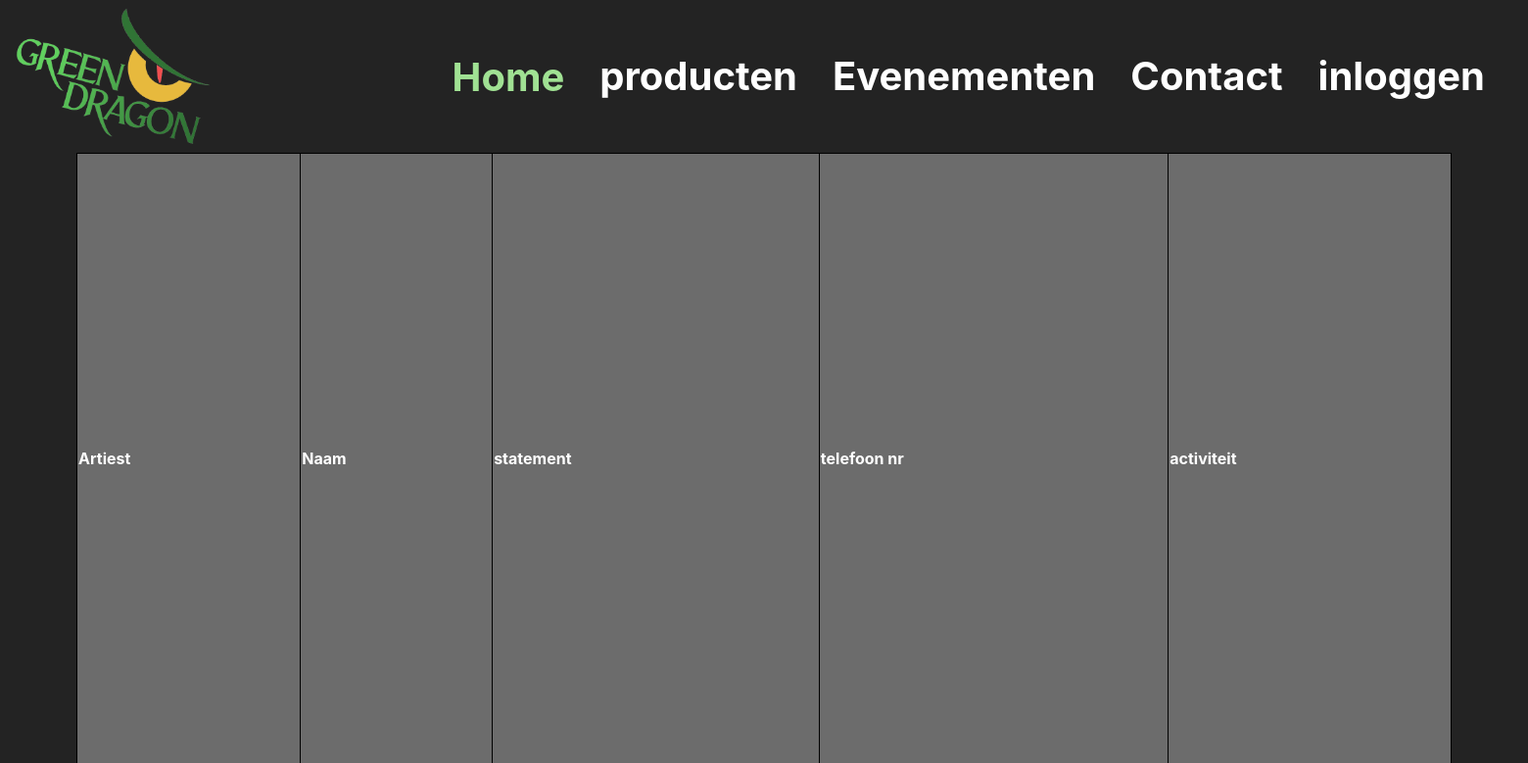
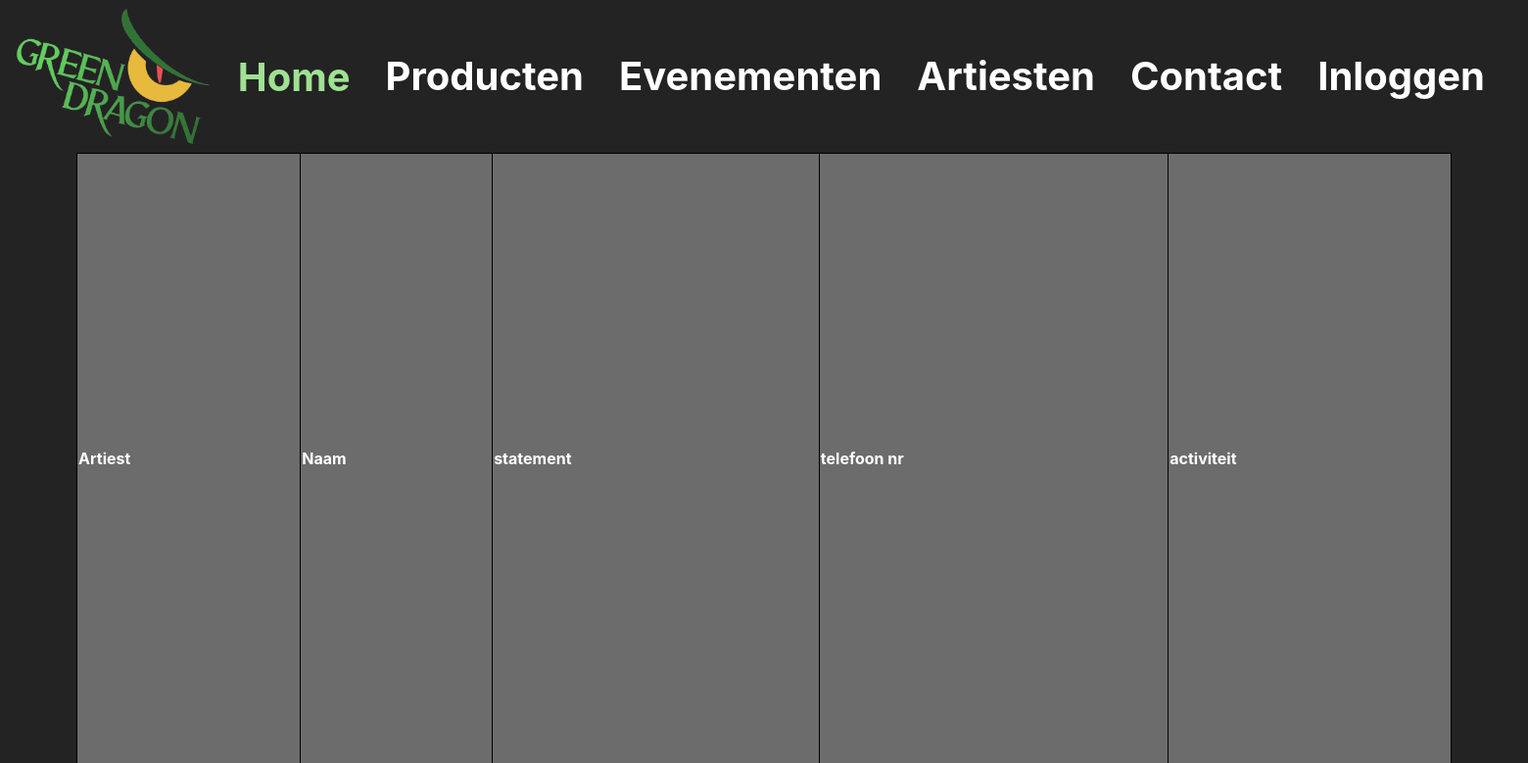
Before and after one commit to xflipperkast/project, a PHP site: page /artiesten.php in a window 1560 px wide. Shown: the top 779 px of the page at 98% size. Run offline with PHP 8.4, Linux system fonts and the light colour scheme; data that the repository does not hold is empty; some libraries are stand-ins or nearby versions.

Commit message:
website done

```diff
--- a/artiesten.php
+++ b/artiesten.php
@@ -12,11 +12,12 @@
     <div class="end">
         <div class="collapse navbar-collapse" id="navbarColor02">
             <ul class="navbar-nav">
-            <li class="nav-item active"> <a class="nav-link mt-2" href="#" data-abc="true" id="clicked">Home<span class="sr-only">(current)</span></a> </li>
-                <li class="nav-item"> <a class="nav-link" href="product.php" data-abc="true">producten</a> </li>
-                <li class="nav-item "> <a class="nav-link" href="#" data-abc="true">Evenementen</a> </li>
-                <li class="nav-item"> <a class="nav-link" href="#" data-abc="true">Contact</a> </li>
-				<li class="nav-item"> <a class="nav-link" href="#" data-abc="true">inloggen</a> </li>
+            <li class="nav-item active"> <a class="nav-link mt-2" href="home.php" data-abc="true" id="clicked">Home<span class="sr-only">(current)</span></a> </li>
+                <li class="nav-item"> <a class="nav-link" href="product.php" data-abc="true">Producten</a> </li>
+                <li class="nav-item"> <a class="nav-link" href="reacties.php" data-abc="true">Evenementen</a> </li>
+                <li class="nav-item"> <a class="nav-link" href="artiesten.php" data-abc="true">Artiesten</a> </li>
+                <li class="nav-item"> <a class="nav-link" href="contact.php" data-abc="true">Contact</a> </li>
+				<li class="nav-item"> <a class="nav-link" href="Login.php" data-abc="true">Inloggen</a> </li>
             </ul>
         </div>
     </div>
--- a/home.php
+++ b/home.php
@@ -13,11 +13,11 @@
         <div class="collapse navbar-collapse" id="navbarColor02">
             <ul class="navbar-nav">
             <li class="nav-item active"> <a class="nav-link mt-2" href="home.php" data-abc="true" id="clicked">Home<span class="sr-only">(current)</span></a> </li>
-                <li class="nav-item"> <a class="nav-link" href="product.php" data-abc="true">producten</a> </li>
+                <li class="nav-item"> <a class="nav-link" href="product.php" data-abc="true">Producten</a> </li>
                 <li class="nav-item"> <a class="nav-link" href="reacties.php" data-abc="true">Evenementen</a> </li>
                 <li class="nav-item"> <a class="nav-link" href="artiesten.php" data-abc="true">Artiesten</a> </li>
                 <li class="nav-item"> <a class="nav-link" href="contact.php" data-abc="true">Contact</a> </li>
-				<li class="nav-item"> <a class="nav-link" href="Login.php" data-abc="true">inloggen</a> </li>
+				<li class="nav-item"> <a class="nav-link" href="Login.php" data-abc="true">Inloggen</a> </li>
             </ul>
         </div>
     </div>
--- a/product.php
+++ b/product.php
@@ -30,12 +30,12 @@
         <div class="end">
             <div class="collapse navbar-collapse" id="navbarColor02">
                 <ul class="navbar-nav">
-                    <li class="nav-item"> <a class="nav-link" href="home.php" data-abc="true">home</a> </li>
-                    <li class="nav-item"> <a class="nav-link" href="product.php" data-abc="true">producten</a> </li>
+                    <li class="nav-item"> <a class="nav-link" href="home.php" data-abc="true">Home</a> </li>
+                    <li class="nav-item"> <a class="nav-link" href="product.php" data-abc="true">Producten</a> </li>
                     <li class="nav-item"> <a class="nav-link" href="reacties.php" data-abc="true">Evenementen</a> </li>
                     <li class="nav-item"> <a class="nav-link" href="artiesten.php" data-abc="true">Artiesten</a> </li>
                     <li class="nav-item active"> <a class="nav-link mt-2" href="contact.php" data-abc="true" id="clicked">Contact<span class="sr-only">(current)</span></a> </li>
-                    <li class="nav-item"> <a class="nav-link" href="Login.php" data-abc="true">inloggen</a> </li>
+                    <li class="nav-item"> <a class="nav-link" href="Login.php" data-abc="true">Inloggen</a> </li>
                 </ul>
             </div>
         </div>
--- a/reacties.php
+++ b/reacties.php
@@ -38,12 +38,12 @@ if (isset($_POST['submit'])) { // Check press or not Post reactie Button
     <div class="end">
         <div class="collapse navbar-collapse" id="navbarColor02">
             <ul class="navbar-nav">
-                <li class="nav-item"> <a class="nav-link" href="home.php" data-abc="true">home</a> </li>
-                <li class="nav-item"> <a class="nav-link" href="product.php" data-abc="true">producten</a> </li>
+                <li class="nav-item"> <a class="nav-link" href="home.php" data-abc="true">Home</a> </li>
+                <li class="nav-item"> <a class="nav-link" href="product.php" data-abc="true">Producten</a> </li>
                 <li class="nav-item"> <a class="nav-link" href="reacties.php" data-abc="true">Evenementen</a> </li>
                 <li class="nav-item"> <a class="nav-link" href="artiesten.php" data-abc="true">Artiesten</a> </li>
                 <li class="nav-item active"> <a class="nav-link mt-2" href="contact.php" data-abc="true" id="clicked">Contact<span class="sr-only">(current)</span></a> </li>
-				<li class="nav-item"> <a class="nav-link" href="Login.php" data-abc="true">inloggen</a> </li>
+				<li class="nav-item"> <a class="nav-link" href="Login.php" data-abc="true">Inloggen</a> </li>
             </ul>
         </div>
     </div>
```
Also changed, not shown: contact.php (+5 -3 lines).
